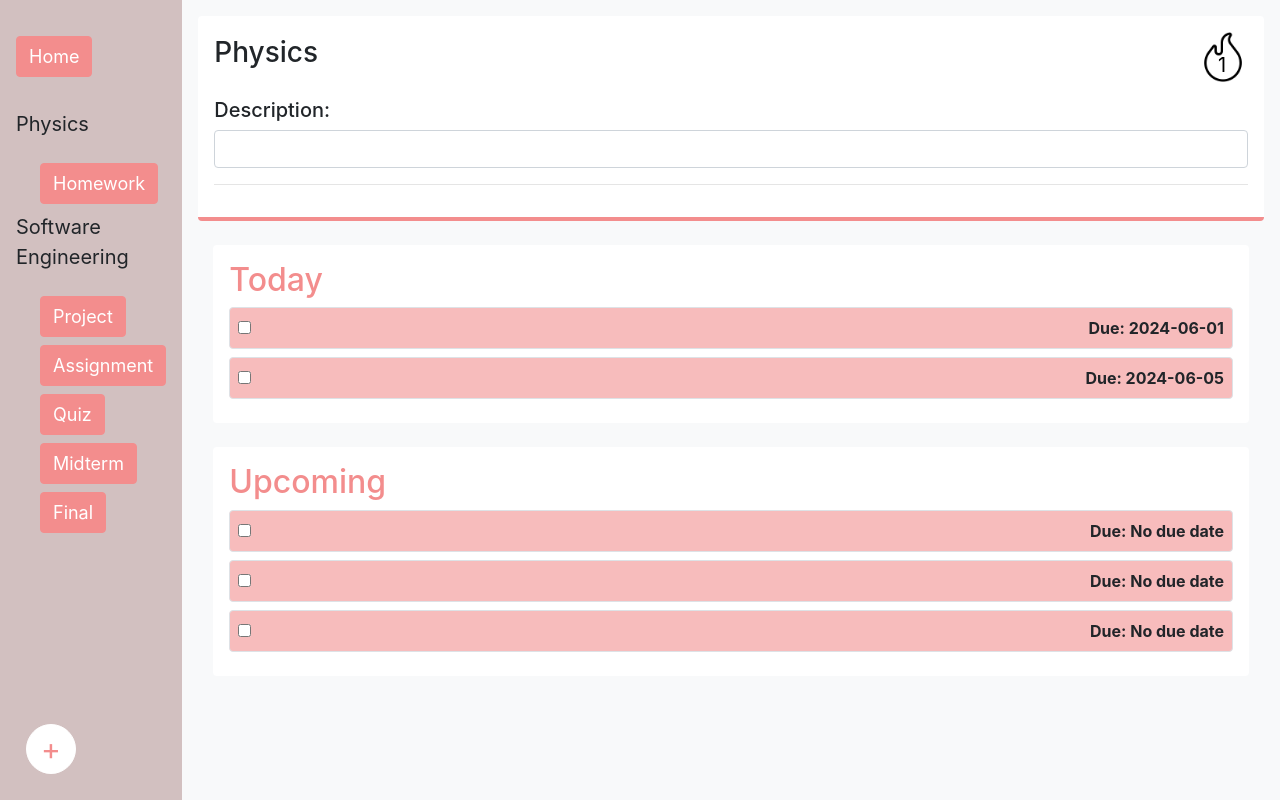
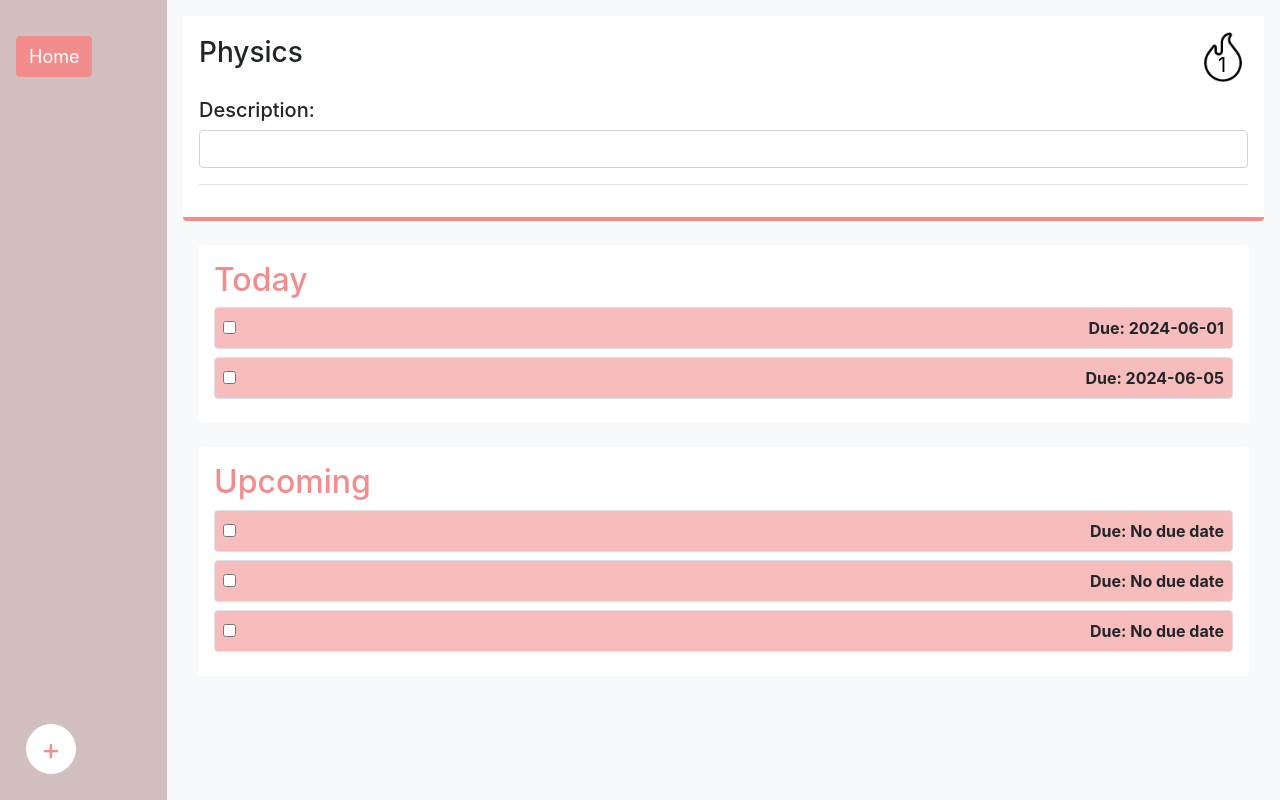
Before and after one commit to kct417/taskify, a React (Vite) app in the folder packages/react-frontend/: page /folders/1 in a window 1280 px wide. Built offline with nearby package versions, Linux system fonts and the light colour scheme.

Commit message:
working on sidebar

```diff
--- a/packages/react-frontend/src/components/Sidebar.jsx
+++ b/packages/react-frontend/src/components/Sidebar.jsx
@@ -191,6 +191,80 @@ const Sidebar = ({ API_PREFIX, user, setUser }) => {
 		}
 	}
 
+	// const deleteTask = async (task, dividerName, folderName) => {
+	// 	console.log(task, dividerName, folderName);
+	// 	try {
+	// 		const response = await fetch(
+	// 			`${API_PREFIX}/${user.username}/${dividerName}/${folderName}`,
+	// 			{
+	// 				method: 'DELETE',
+	// 				headers: {
+	// 					'Content-Type': 'application/json',
+	// 					Authorization: `Bearer ${user.token}`,
+	// 				},
+	// 				body: JSON.stringify({ task: task }),
+	// 			},
+	// 		);
+	// 		if (response.ok) {
+	// 			// Refresh tasks after deletion
+	// 			const updatedUserResponse = await fetch(
+	// 				`${API_PREFIX}/${user.username}`,
+	// 				{
+	// 					headers: {
+	// 						Authorization: `Bearer ${user.token}`,
+	// 					},
+	// 				},
+	// 			);
+	// 			const updatedUserData = await updatedUserResponse.json();
+	// 			updateUserData(user.token, user.username, updatedUserData);
+	// 		} else {
+	// 			console.error('Failed to delete task');
+	// 		}
+	// 	} catch (error) {
+	// 		console.error('Error deleting task:', error);
+	// 	}
+	// };
+
+	async function deleteFolder(folderName, dividerName, folderId) {
+		// console.log(folderName, dividerName);
+		// console.log(
+		// 	`Deleting folder from URL: ${API_PREFIX}/${user.username}/${dividerName}`,
+		// );
+		// console.log(
+		// 	user.dividers.find((d) => d.dividerName === dividerName).folders,
+		// );
+		console.log(folderName, dividerName, folderId);
+		try {
+			const response = await fetch(
+				`${API_PREFIX}/${user.username}/${dividerName}`,
+				{
+					method: 'DELETE',
+					headers: {
+						'Content-Type': 'application/json',
+						Authorization: `Bearer ${user.token}`,
+					},
+					body: JSON.stringify({
+						folder: {
+							folderName: folderName,
+							folderId: folderId,
+						},
+					}),
+				},
+			);
+			console.log(response);
+			if (response.status === 200) {
+				const data = await response.json();
+				console.log(data);
+				setUser(user.token, user.username, data);
+			} else {
+				throw new Error('Failed to delete folder');
+			}
+		} catch (error) {
+			console.error('Error:', error);
+			throw error; // re-throw the error so the caller can handle it
+		}
+	}
+
 	const handleAddDivider = (formFields) => {
 		const dividerName = formFields.divider?.trim();
 		if (!dividerName) {
@@ -282,17 +356,23 @@ const Sidebar = ({ API_PREFIX, user, setUser }) => {
 	};
 
 	// Drag and Drop Code
-	const [items, setItems] = useState({
-		Physics: ['Homework'],
-		SoftwareEngineering: [
-			'Project',
-			'Assignment',
-			'Quiz',
-			'Midterm',
-			'Final',
-		],
-	});
-	const [activeId, setActiveId] = useState(null);
+	const [items, setItems] = useState({}); // track items in each divider
+	const [activeId, setActiveId] = useState(null); // track active item being dragged
+	const [draggedFolder, setDraggedFolder] = useState(null); // track folder being dragged
+
+	useEffect(() => {
+		const fetchData = async () => {
+			const dividerData = {};
+			for (const divider of user.dividers) {
+				const folderNames = divider.folders.map(
+					(folder) => folder.folderName,
+				);
+				dividerData[divider.dividerName] = folderNames;
+			}
+			setItems(dividerData);
+		};
+		fetchData();
+	}, [user, setUser]);
 
 	const sensors = useSensors(
 		useSensor(MouseSensor, {
@@ -308,12 +388,24 @@ const Sidebar = ({ API_PREFIX, user, setUser }) => {
 		}),
 	);
 
-	const handleDragStart = (event) => {
+	const handleDragStart = async (event) => {
 		const { active } = event;
 		setActiveId(active.id);
+
+		// Find the divider and folder object for the active id
+		const dividerName = findContainer(active.id);
+		if (dividerName) {
+			const divider = user.dividers.find(
+				(div) => div.dividerName === dividerName,
+			);
+			const folder = divider.folders.find(
+				(folder) => folder.folderName === active.id,
+			);
+			setDraggedFolder(folder);
+		}
 	};
 
-	const handleDragEnd = (event) => {
+	const handleDragEnd = async (event) => {
 		const { active, over } = event;
 		setActiveId(null);
 
@@ -339,6 +431,17 @@ const Sidebar = ({ API_PREFIX, user, setUser }) => {
 				),
 			}));
 		} else {
+			try {
+				// Delete the folder from the old divider
+				await deleteFolder(
+					draggedFolder.folderName,
+					activeContainer,
+					draggedFolder._id,
+				);
+
+				// Add the folder to the new divider
+				// await addFolder(draggedFolder.folderName, overContainer);
+
 				setItems((prevItems) => {
 					const activeItems = prevItems[activeContainer].filter(
 						(item) => item !== active.id,
@@ -351,19 +454,23 @@ const Sidebar = ({ API_PREFIX, user, setUser }) => {
 						[overContainer]: overItems,
 					};
 				});
+			} catch (error) {
+				console.error('Error moving folder:', error);
+			} finally {
+				setDraggedFolder(null);
+			}
 		}
 	};
 
 	const findContainer = (id) => {
-		if (items.Physics.includes(id)) {
-			return 'Physics';
-		} else if (items.SoftwareEngineering.includes(id)) {
-			return 'SoftwareEngineering';
-		} else if (id === 'Physics' || id === 'SoftwareEngineering') {
-			return id;
-		} else {
+		for (const dividerName in items) {
+			if (items[dividerName].includes(id)) {
+				return dividerName;
+			} else if (dividerName === id) {
+				return dividerName;
+			}
+		}
 		return undefined;
-		}
 	};
 
 	return (
@@ -397,36 +504,25 @@ const Sidebar = ({ API_PREFIX, user, setUser }) => {
 						collisionDetection={closestCenter}
 						onDragStart={handleDragStart}
 						onDragEnd={handleDragEnd}>
+						{Object.keys(items).map((dividerName) => (
+							<div key={dividerName}>
 								<div
 									className="fw-bold mb-4"
 									style={{ fontSize: '20px' }}>
-							Physics
+									{dividerName}
 								</div>
 								<SortableContext
-							items={items.Physics}
+									items={items[dividerName]}
 									strategy={verticalListSortingStrategy}>
-							{items.Physics.map((id) => (
+									{items[dividerName].map((id) => (
 										<SortableItem key={id} id={id} />
 									))}
-							{items.Physics.length === 0 && (
-								<EmptySection id="Physics" />
+									{items[dividerName].length === 0 && (
+										<EmptySection id={dividerName} />
 									)}
 								</SortableContext>
-						<div
-							className="fw-bold mb-4"
-							style={{ fontSize: '20px' }}>
-							Software Engineering
 							</div>
-						<SortableContext
-							items={items.SoftwareEngineering}
-							strategy={verticalListSortingStrategy}>
-							{items.SoftwareEngineering.map((id) => (
-								<SortableItem key={id} id={id} />
 						))}
-							{items.SoftwareEngineering.length === 0 && (
-								<EmptySection id="SoftwareEngineering" />
-							)}
-						</SortableContext>
 						<DragOverlay>
 							{activeId ? (
 								<SortableItem id={activeId} isDragging />
@@ -460,11 +556,9 @@ const Sidebar = ({ API_PREFIX, user, setUser }) => {
 					</span>
 				</button>
 			</div>
-
 			{overlayConfig.show && overlayConfig.content.title === 'Menu' && (
 				<MenuPopup onButtonClick={handleMenuButtonClick} />
 			)}
-
 			{overlayConfig.show && overlayConfig.content.title !== 'Menu' && (
 				<Overlay
 					user={user}
```
Lines whose indentation alone changed are shown as unchanged.
